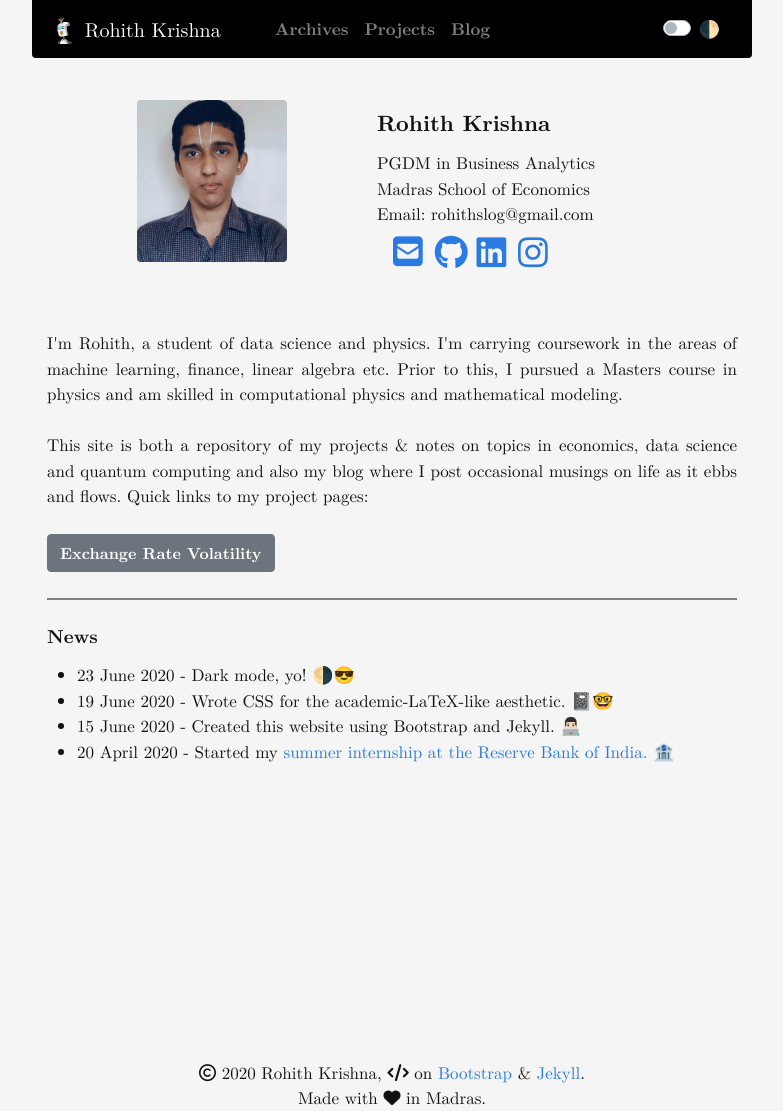
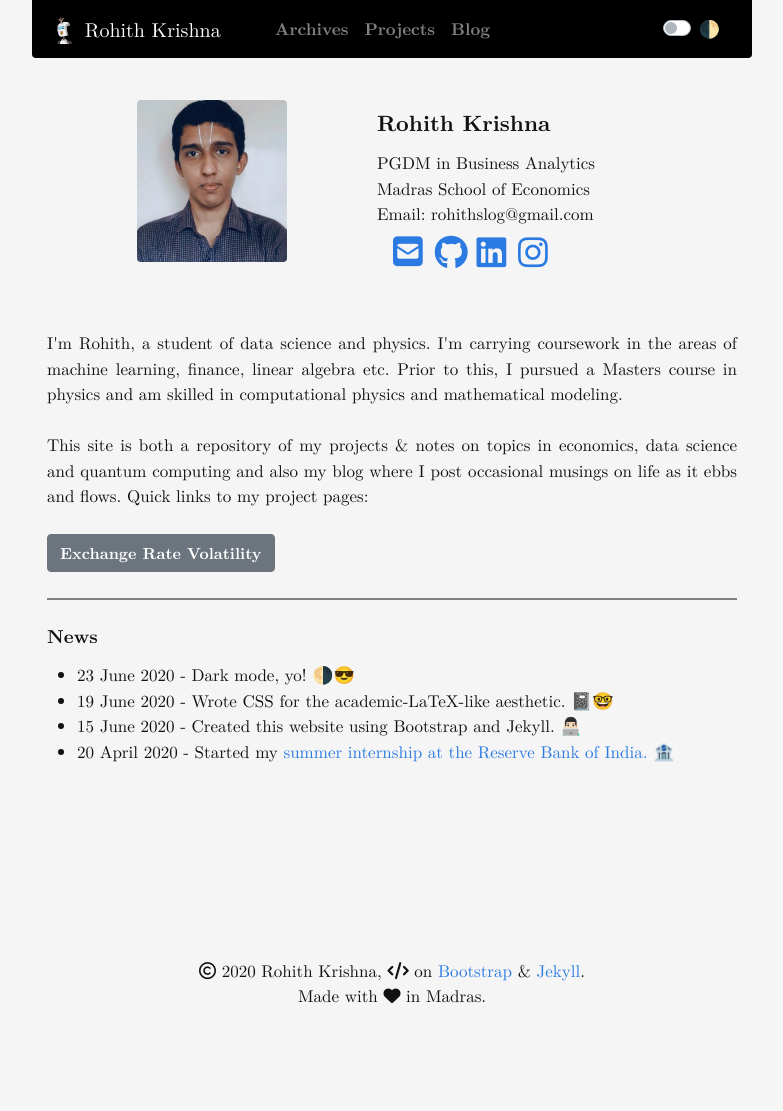
Before and after one commit to rohithmay/rohithmay.github.io, a Jekyll site: the page built from index.md, in a window 1280 px wide. Shown: the whole page, without its empty margins (248-1031 px from the left). Built offline with Jekyll 4.4.1, drawn with Linux system fonts in a browser that asks for light colours; nearby versions of some CDN libraries; a style sheet for code colours, icons or effects is not loaded; after the commit the page ends 1009 px from its top, so only the background shows below that.

Commit message:
Update index.md

```diff
--- a/index.md
+++ b/index.md
@@ -188,7 +188,8 @@ Template for latest updates here
 
         <br/>
 
-    <br/><br/><br/><br/><br/><br/><br/><br/><br/><br/>
+    <!-- <br/><br/><br/><br/> -->
+    <br/><br/><br/><br/><br/><br/>
 
     <div class="col d-flex justify-content-center">
         <div class="inner">
```
